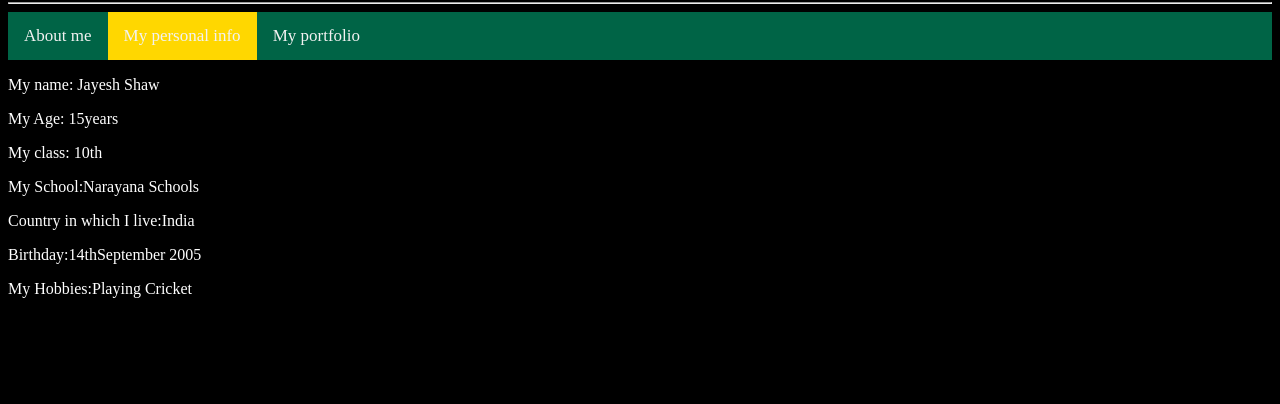
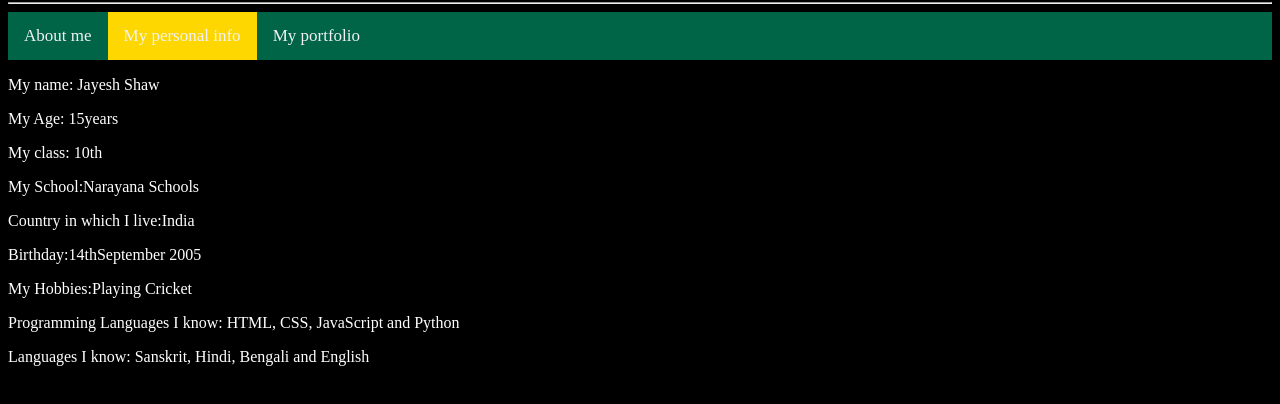
Before and after one commit to soulmortal28/MyPI, a plain HTML site: page index.html in a window 1280 px wide. Shown: the part 64-468 px from the top of the page. Drawn offline with Linux system fonts and the light colour scheme.

Commit message:
Update index.html

```diff
--- a/index.html
+++ b/index.html
@@ -51,3 +51,5 @@
 <p>Country in which I live:India</p>
 <p>Birthday:14thSeptember 2005</p>
 <p>My Hobbies:Playing Cricket</p>
+<p>Programming Languages I know: HTML, CSS, JavaScript and Python</p>
+<p>Languages I know: Sanskrit, Hindi, Bengali and English</p>
```
